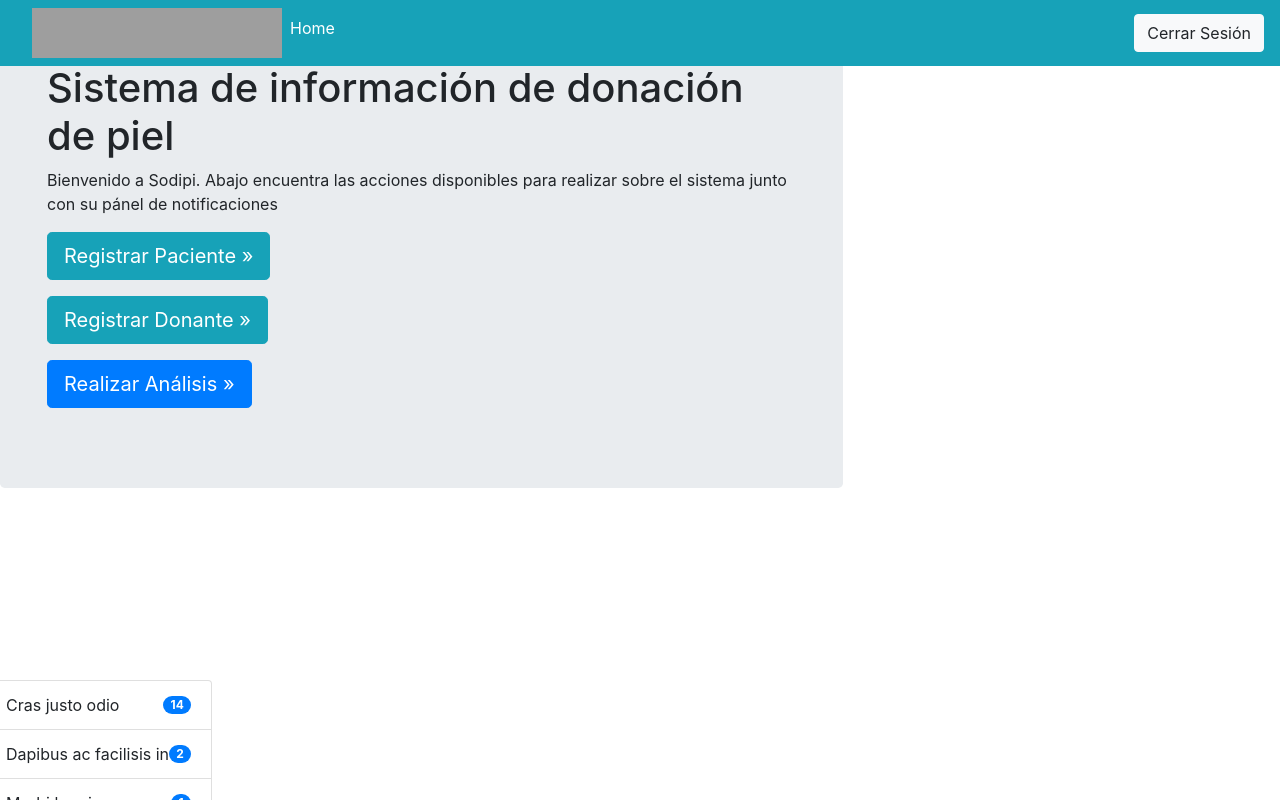
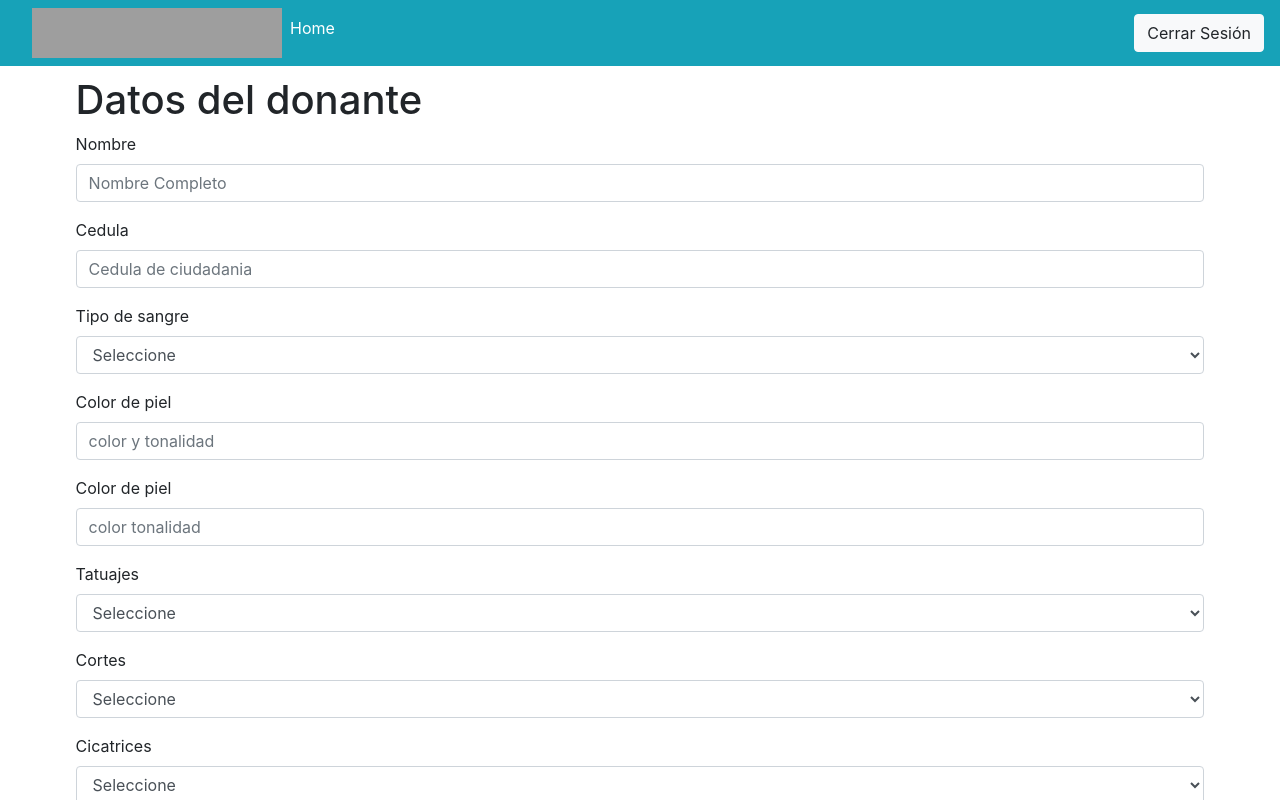
Before and after one commit to maparrat/SIDOPI, an Angular app in the folder sidopi/: page /fd in a window 1280 px wide. Shown: the top 800 px of the page. Built offline with nearby package versions, Linux system fonts and the light colour scheme; grey boxes are pictures that could not be loaded.

Commit message:
enrutamiento

```diff
--- a/sidopi/src/app/app.component.html
+++ b/sidopi/src/app/app.component.html
@@ -39,7 +39,7 @@
     </form>
   </div>
 </nav>
-
+<router-outlet></router-outlet>
 <main role="main">
   <div class="row">
     <div class="col-sm-8">
@@ -51,12 +51,12 @@
             realizar sobre el sistema junto con su pánel de notificaciones
           </p>
           <p>
-            <a class="btn btn-info btn-lg" href="#" role="button"
+            <a class="btn btn-info btn-lg" routerLink="fr" role="button"
               >Registrar Paciente &raquo;</a
             >
           </p>
           <p>
-            <a class="btn btn-info btn-lg" href="#" role="button"
+            <a class="btn btn-info btn-lg" routerLink="fd" role="button"
               >Registrar Donante &raquo;</a
             >
           </p>
--- a/sidopi/src/app/formulario-donante/formulario-donante.component.css
+++ b/sidopi/src/app/formulario-donante/formulario-donante.component.css
@@ -1,3 +1,6 @@
 .btn  {
     margin-left: 1cm;
 }
+form{
+    margin: 2cm;
+}
--- a/sidopi/src/app/formulario-donante/formulario-donante.component.html
+++ b/sidopi/src/app/formulario-donante/formulario-donante.component.html
@@ -1,5 +1,6 @@
-<h1 >Datos del donante</h1>
+
 <form>
+    <h1 >Datos del donante</h1>
     <div class="form-group">
         <label >Nombre</label>
         <input type="text" class="form-control" id="nombreInput" placeholder="Nombre Completo">
--- a/sidopi/src/app/formulario-receptor/formulario-receptor.component.css
+++ b/sidopi/src/app/formulario-receptor/formulario-receptor.component.css
@@ -1,3 +1,6 @@
 .btn  {
     margin-left: 1cm;
 }
+form{
+    margin: 2cm;
+}
--- a/sidopi/src/app/formulario-receptor/formulario-receptor.component.html
+++ b/sidopi/src/app/formulario-receptor/formulario-receptor.component.html
@@ -1,5 +1,6 @@
-<h1 >Datos del receptor</h1>
+
 <form>
+    <h1 >Datos del receptor</h1>
     <div class="form-group">
         <label >Nombre</label>
         <input type="text" class="form-control" id="nombreInput" placeholder="Nombre Completo">
```
